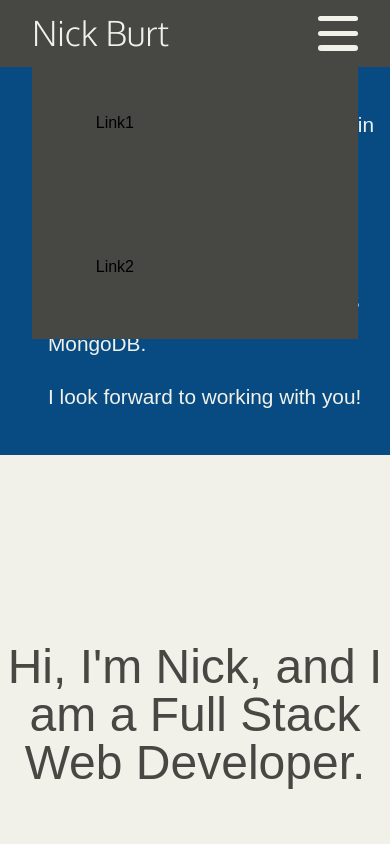
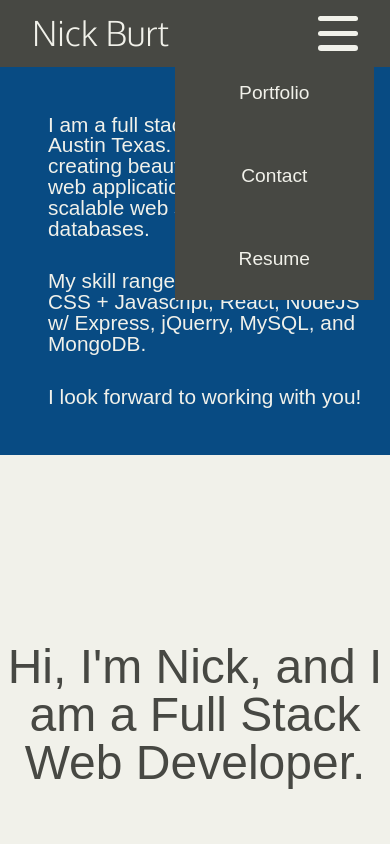
Before and after one commit to nbur4556/react-portfolio, a React (Create React App) app: page / in a window 390 px wide. Both pictures are taken after a click on the element 338 px from the left and 33 px from the top of the page. Shown: the top 844 px of the page. Built offline with nearby package versions, Linux system fonts and the light colour scheme; a web font is replaced by a local one.

Commit message:
feat: create working links and correct sizing on dropdown box

```diff
--- a/src/components/HamburgerMenu.js
+++ b/src/components/HamburgerMenu.js
@@ -1,5 +1,9 @@
 import React, { useState } from 'react';
+import { Link } from 'react-router-dom';
+
+// Assets
 import '../stylesheets/hamburger-menu.css';
+import resume from '../assets/web-dev-resume.pdf';
 
 const HamburgerMenu = () => {
     const [dropdownState, setDropdownState] = useState({
@@ -19,8 +23,11 @@ const HamburgerMenu = () => {
             </div>
 
             <ul className={dropdownState.displayMenuClass}>
-                <li>Link1</li>
-                <li>Link2</li>
+                <Link className="pagelink" to="/portfolio"><li>Portfolio</li></Link>
+                <Link className="pagelink" to="/contact"><li>Contact</li></Link>
+
+                {/* Link to Resume Opens PDF in New Tab */}
+                <a className="pagelink" href={resume} target="_blank" rel="noreferrer"><li>Resume</li></a>
             </ul>
         </section>
     )
--- a/src/stylesheets/hamburger-menu.css
+++ b/src/stylesheets/hamburger-menu.css
@@ -28,13 +28,14 @@
         display:flex;
         flex-direction: column;
 
-        position:fixed;
-        right: 2rem;
+        position: absolute;
+        right: 1rem;
 
         background-color:var(--main-dark);
     }
 
     .hamburger-menu .show-dropdown li{
-        padding: 4rem;
+        margin: 0;
+        padding: 2rem 4rem;
     }
 }
```
